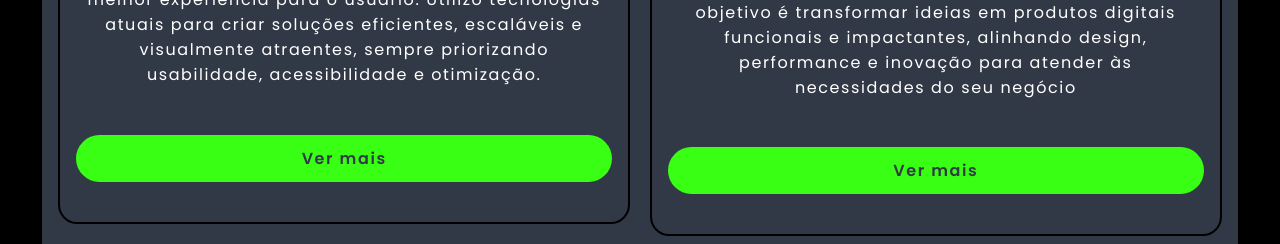
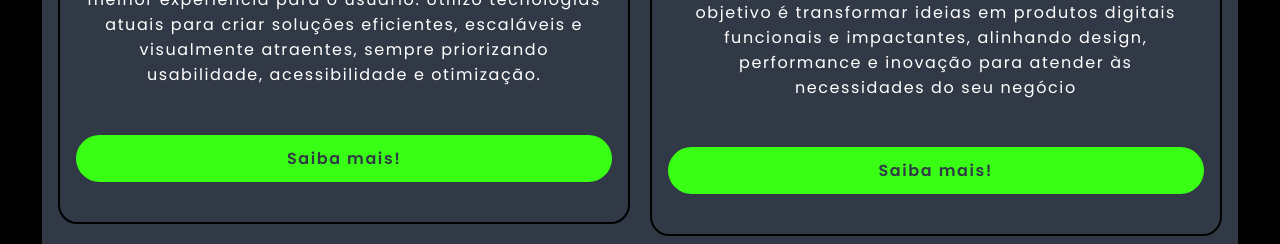
Before and after one commit to weslyzin/portfolio-basico, a plain HTML site: page index.html in a window 1280 px wide. Shown: the part 1300-1544 px from the top of the page. Drawn offline with nearby package versions, Linux system fonts and the light colour scheme.

Commit message:
Update index.html

```diff
--- a/index.html
+++ b/index.html
@@ -89,7 +89,7 @@
     Desenvolvimento de interfaces web modernas, responsivas e de alto desempenho, garantindo a melhor experiência para o usuário. Utilizo tecnologias atuais para criar soluções eficientes, escaláveis e visualmente atraentes, sempre priorizando usabilidade, acessibilidade e otimização.
   </p>
 
-  <a href="#" class="btn">Ver mais</a>
+  <a href="#" class="btn">Saiba mais!</a>
 </div>
 
 <div class="services-box">
@@ -100,7 +100,7 @@
       Crio a interface visual e interativa de sites, aplicativos e outros recursos tecnológicos, utilizo utiliza linguagens como HTML, CSS e JavaScript. Meu objetivo é transformar ideias em produtos digitais funcionais e impactantes, alinhando design, performance e inovação para atender às necessidades do seu negócio
   </p>
 
-  <a href="#" class="btn">Ver mais</a>
+  <a href="#" class="btn">Saiba mais!</a>
 </div>
 
   </div>
```
